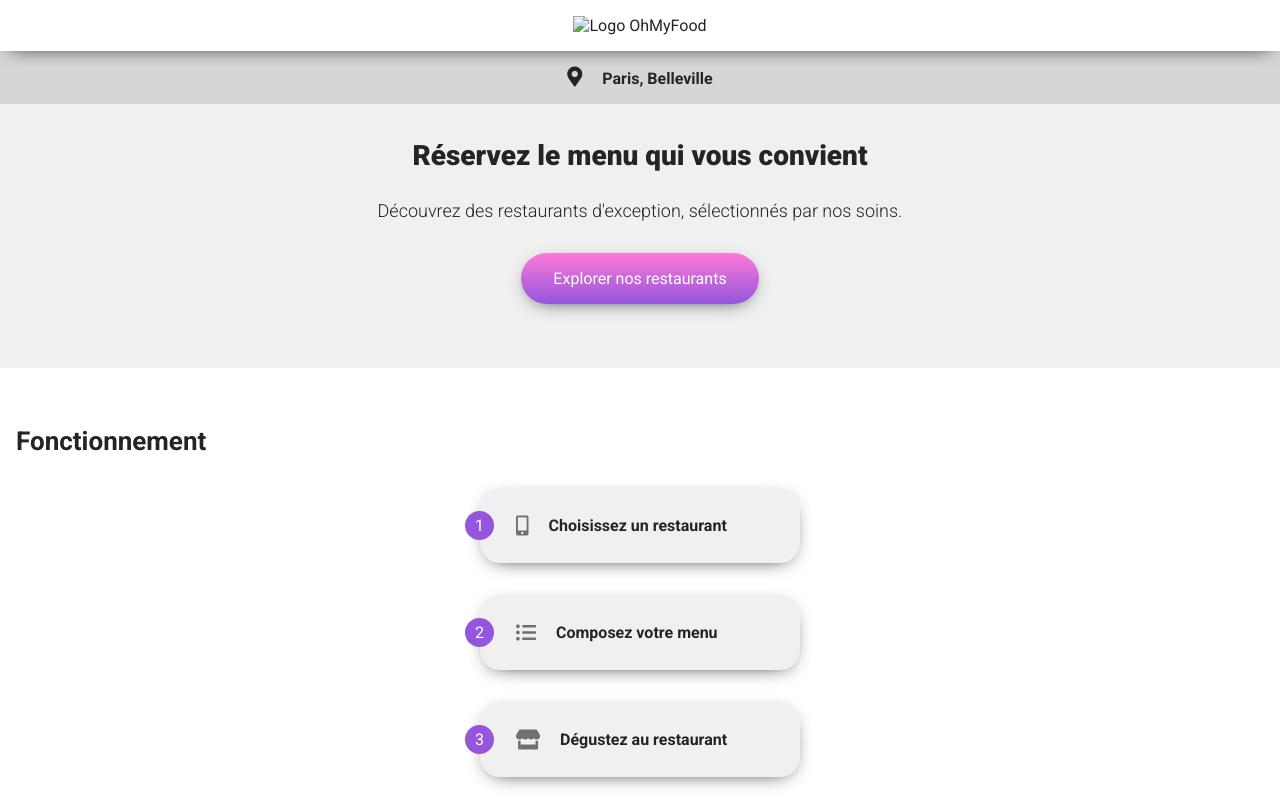
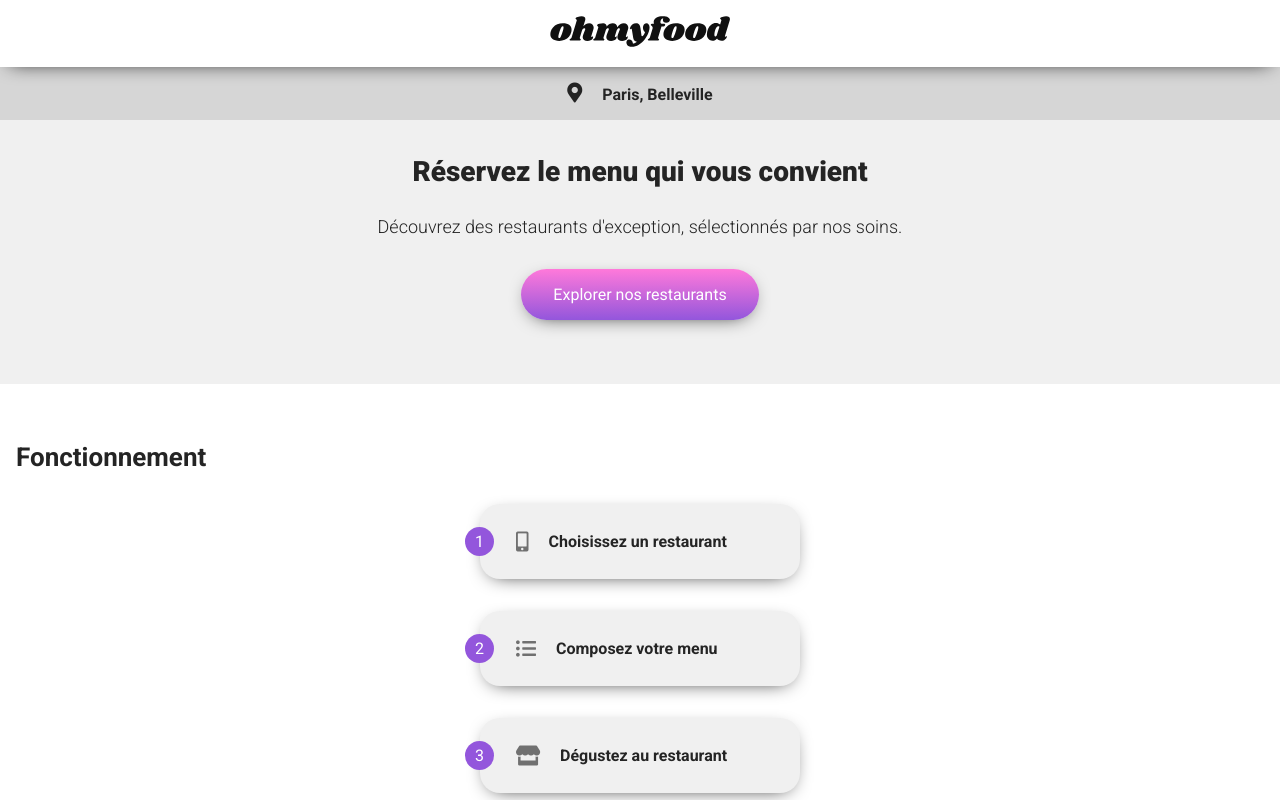
Before and after one commit to PhilippeH11/PhilippeHARCHOUCHE_3_16112020, a website: page index.html in a window 1280 px wide. Shown: the top 800 px of the page. Drawn offline with Linux system fonts and the light colour scheme; the site is published under a folder, as on GitHub Pages, so addresses that start at the root find nothing; a web font is replaced by a local one.

Commit message:
Modification chemin logo omf

```diff
--- a/index.html
+++ b/index.html
@@ -24,7 +24,7 @@
       <!--Begin Header-->
       <header>
         <a class="brand" href="#">
-          <img src="/img/logo/ohmyfood@2x.svg" alt="Logo OhMyFood">
+          <img src="./img/logo/ohmyfood@2x.svg" alt="Logo OhMyFood">
         </a>
       </header>
       <!--End Header-->
```
